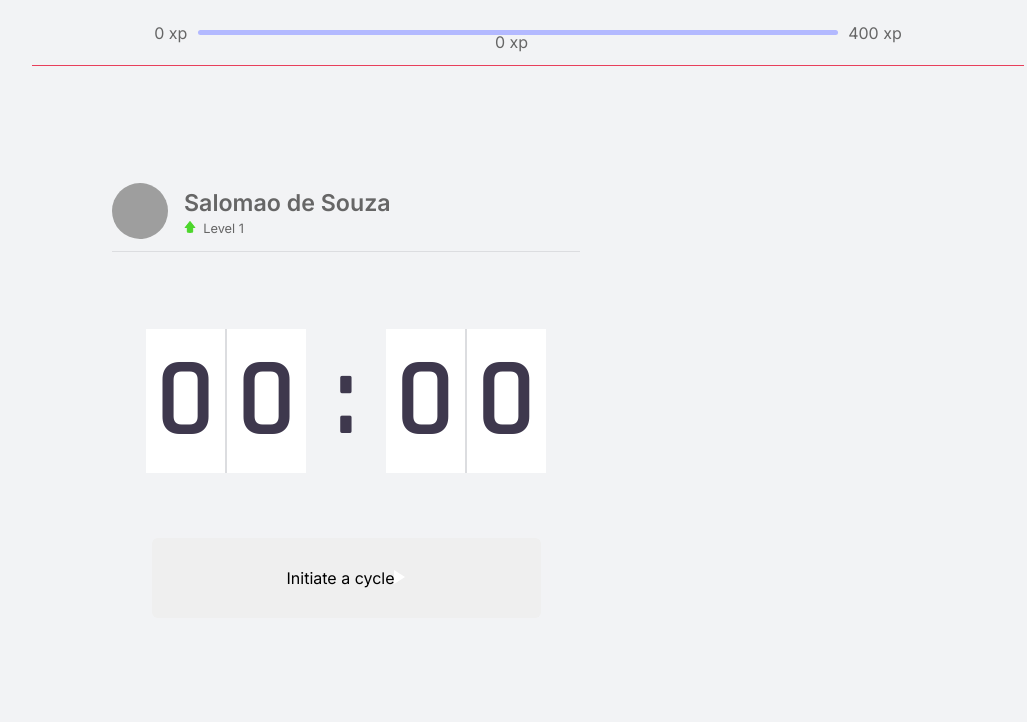
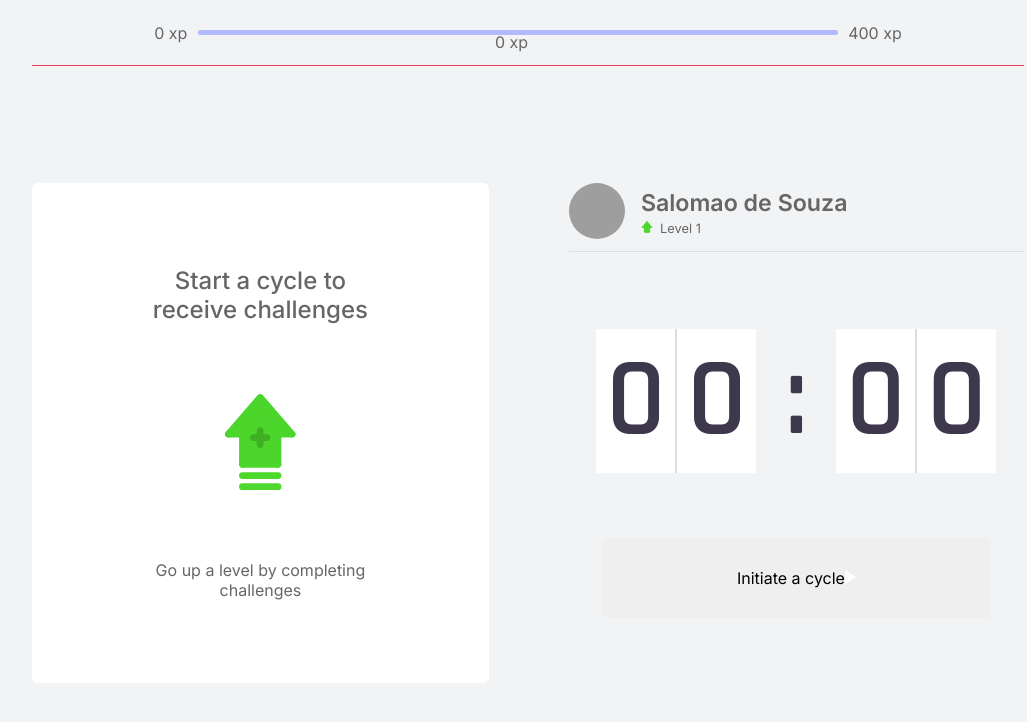
Before and after one commit to ssdev-95/moveit, a Next.js app: page / in a window 1280 px wide. Shown: the top 722 px of the page, without its empty margins (112-1139 px from the left). Built offline with nearby package versions, Linux system fonts and the light colour scheme; grey boxes are pictures that could not be loaded.

Commit message:
[UPDATE] ChallengesBox

```diff
--- a/src/components/ChallengeBox/challengebox.style.tsx
+++ b/src/components/ChallengeBox/challengebox.style.tsx
@@ -6,4 +6,28 @@ export const ChallengeContainer = styled.div`
     height: 500px;
     border-radius: 6px;
     background: ${white};
+    padding: 3rem 2rem;
+
+    display: flex;
+    flex-direction: column;
+    justify-content: space-around;
+    align-items: center;
+
+    img {
+        height: 6rem;
+    }
+
+    span:first-child {
+        font-size: 1.5rem;
+        font-weight: 500;
+        width: 226px;
+        text-align: center;
+    }
+
+    span:last-child {
+        font-size: 1rem;
+        font-weight: 400;
+        width: 226px;
+        text-align: center;
+    }
 `
--- a/src/components/ChallengeBox/index.tsx
+++ b/src/components/ChallengeBox/index.tsx
@@ -1,6 +1,16 @@
+import React from 'react'
+import { ChallengeContainer } from '@/components/ChallengeBox/challengebox.style'
+
 export default function ChallengeBox() {
+    const emptyChallenges = (
+        <>
+            <span>Start a cycle to receive challenges</span>
+            <img src="icons/level-up.svg" alt="Empty challenge" />
+            <span>Go up a level by completing challenges</span>
+        </>
+    )
 
     return (
-        <div></div>
+        <ChallengeContainer>{emptyChallenges}</ChallengeContainer>
     );
 }
```
